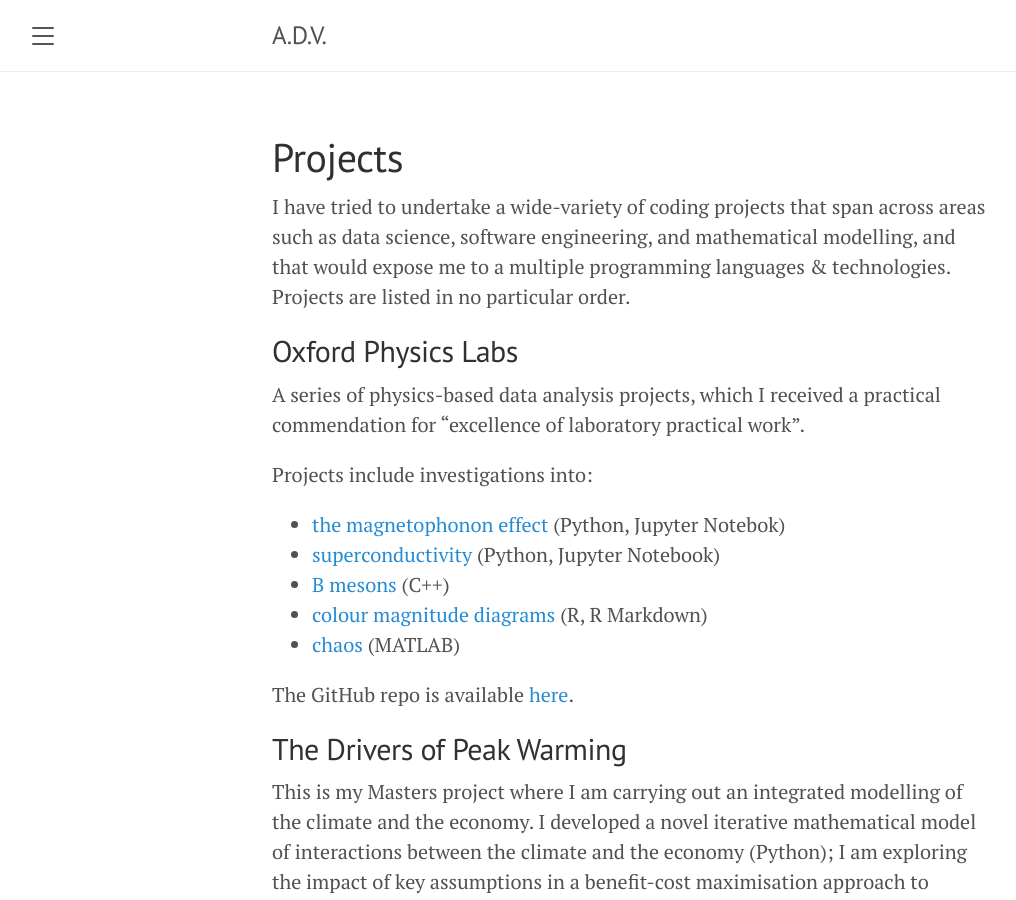
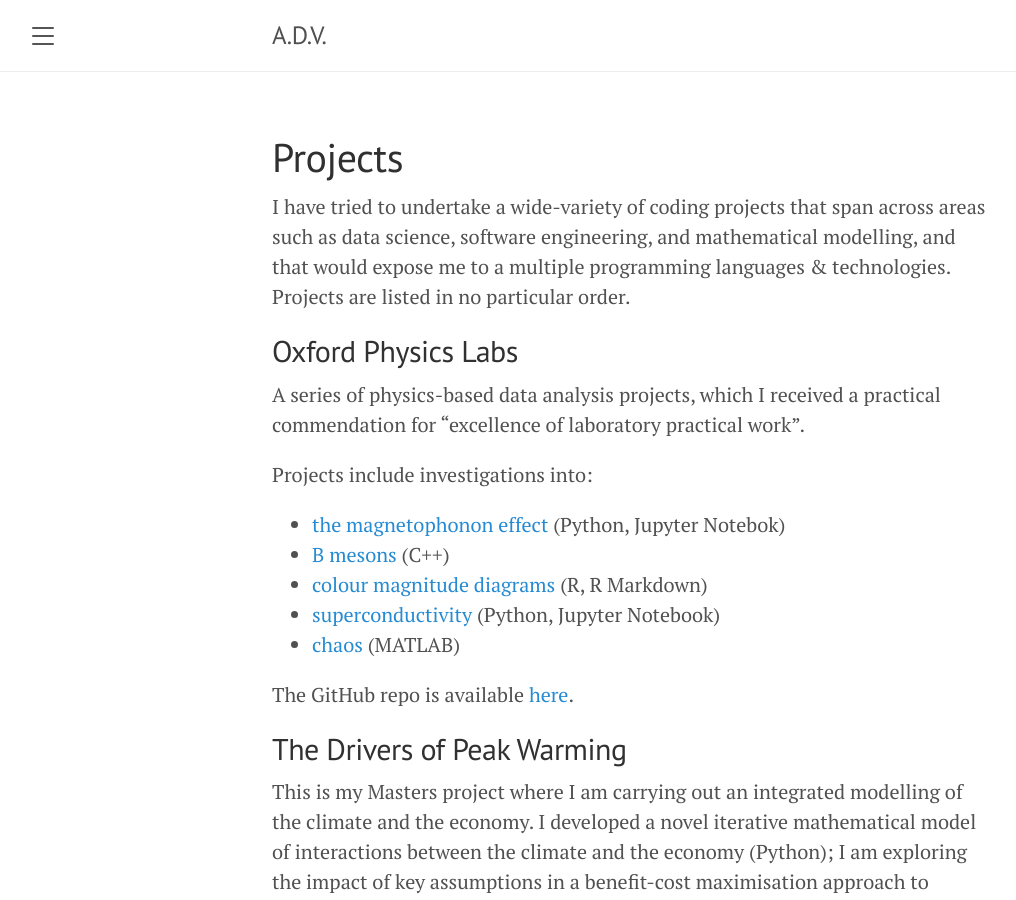
Before and after one commit to a5v/personal-website, a Jekyll site: the page built from projects.markdown, in a window 1280 px wide and 900 px high. Shown: the whole window, without its empty margins (8-1024 px from the left). Built offline with Jekyll 4.4.1, drawn with Linux system fonts in a browser that asks for light colours; part of the change alters nothing that is shown.

```diff
--- a/projects.markdown
+++ b/projects.markdown
@@ -12,10 +12,10 @@ A series of physics-based data analysis projects, which I received a practical c
 
 Projects include investigations into:
 - [the magnetophonon effect](https://a5v.github.io/personal-website/assets/files/magnetophonon_effect_report.pdf) (Python, Jupyter Notebok)
-- [superconductivity](https://a5v.github.io/personal-website/assets/files/superconductivity_report.pdf) (Python, Jupyter Notebook)
 - [B mesons](https://a5v.github.io/personal-website/assets/files/NP10_mini_project_report.pdf)  (C++)
 - [colour magnitude diagrams](https://a5v.github.io/personal-website/assets/files/colour_magnitude_diagrams_report.pdf) (R, R Markdown)
-- [chaos](https://a5v.github.io/personal-website/assets/files/colour_magnitude_diagrams_report.pdf) (MATLAB)
+- [superconductivity](https://a5v.github.io/personal-website/assets/files/superconductivity_report.pdf) (Python, Jupyter Notebook)
+- [chaos](https://a5v.github.io/personal-website/assets/files/chaos.pdf) (MATLAB)
 
 The GitHub repo is available [here](https://github.com/a5v/oxford-physics-labs).
 
```
